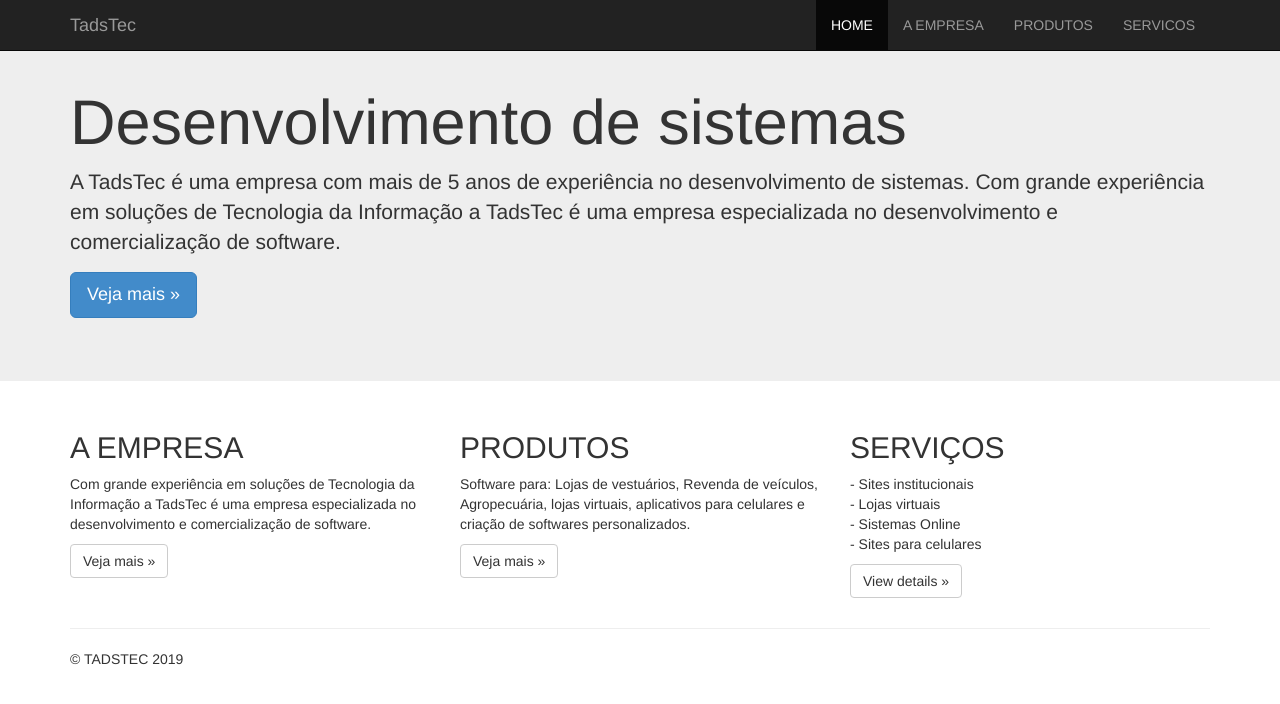
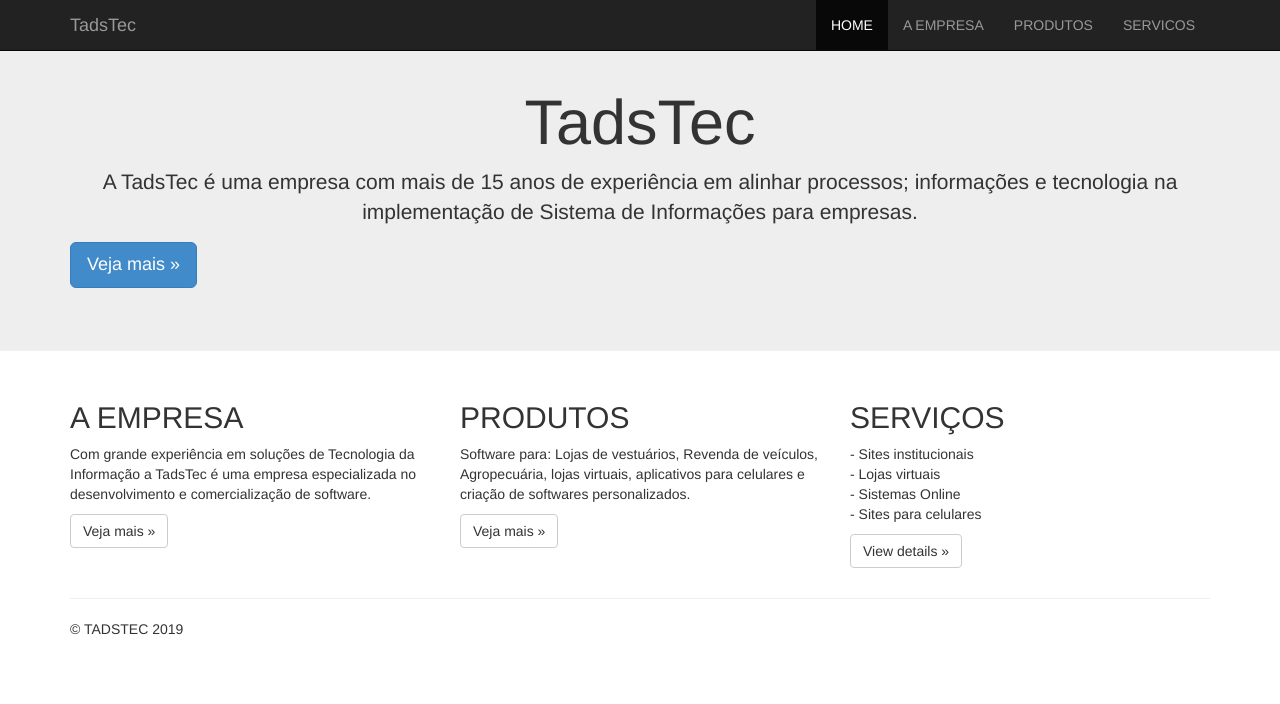
Before and after one commit to moreirafk/projeto-web, a plain HTML site: page index.html in a window 1280 px wide. Drawn offline with nearby package versions, Linux system fonts and the light colour scheme.

Commit message:
alteracao da descricao do sistema

```diff
--- a/index.html
+++ b/index.html
@@ -51,9 +51,9 @@
     <div class="jumbotron">
         <div class="container">
             <br />
-            <h1>Desenvolvimento de sistemas</h1>
-            <p>
-                A TadsTec é uma empresa com mais de 5 anos de experiência no desenvolvimento de sistemas. Com grande experiência em soluções de Tecnologia da Informação a TadsTec é uma empresa especializada no desenvolvimento e comercialização de software.
+            <h1 align="center" >TadsTec</h1>
+            <p align="center">
+                A TadsTec é uma empresa com mais de 15 anos de experiência em alinhar processos; informações e tecnologia na implementação de Sistema de Informações para empresas.
             </p>
             <p><a class="btn btn-primary btn-lg" role="button">Veja mais &raquo;</a></p>
         </div>
```
